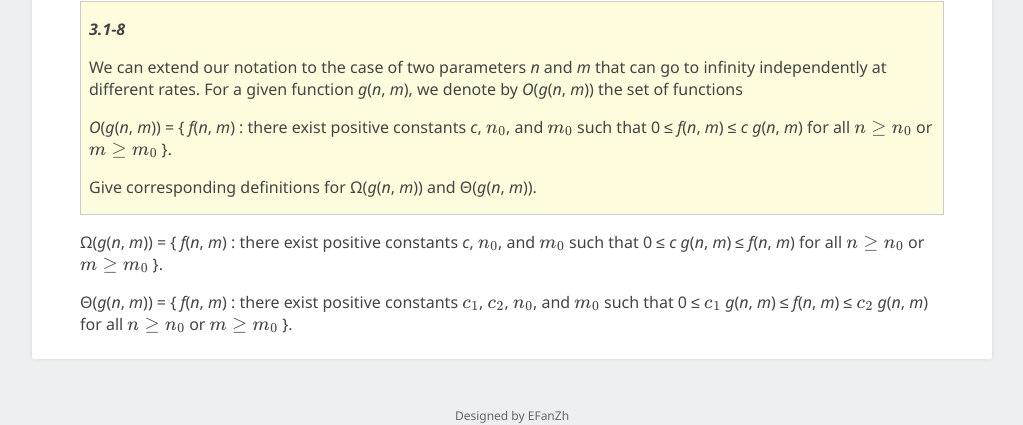
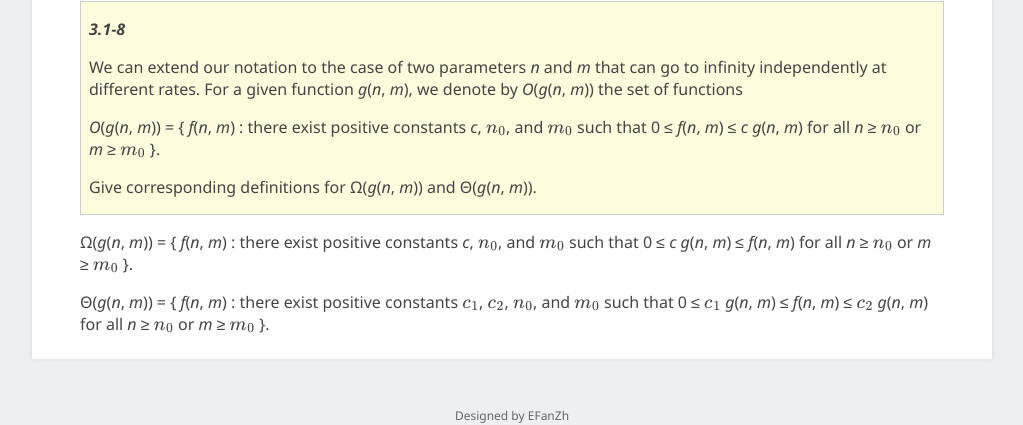
Before and after one commit to EFanZh/efanzh.github.io, a Jekyll site: the page built from _posts/2018-10-05-introduction-to-algorithms-exercises.md, in a window 1280 px wide and 900 px high, scrolled down 15377 px. Shown: the part 428-853 px from the top of the window, without its empty margins (128-1151 px from the left). Built offline with Jekyll 4.4.1, drawn with Linux system fonts in a browser that asks for light colours; formulas are drawn with MathJax 3.

Commit message:
Update variable style

```diff
--- a/_posts/2018-10-05-introduction-to-algorithms-exercises.md
+++ b/_posts/2018-10-05-introduction-to-algorithms-exercises.md
@@ -747,12 +747,12 @@ impossible, so *f*(*n*) does not exist. So *o*(*g*(*n*)) ∩ *ω*(*g*(*n*)) is t
 > different rates. For a given function *g*(*n*, *m*), we denote by *O*(*g*(*n*, *m*)) the set of functions
 >
 > *O*(*g*(*n*, *m*)) = { *f*(*n*, *m*) : there exist positive constants *c*, $n_0$, and $m_0$ such that
-> 0 ≤ *f*(*n*, *m*) ≤ *c* *g*(*n*, *m*) for all $n ≥ n_0$ or $m ≥ m_0$ }.
+> 0 ≤ *f*(*n*, *m*) ≤ *c* *g*(*n*, *m*) for all *n* ≥ $n_0$ or *m* ≥ $m_0$ }.
 >
 > Give corresponding definitions for Ω(*g*(*n*, *m*)) and Θ(*g*(*n*, *m*)).
 
 Ω(*g*(*n*, *m*)) = { *f*(*n*, *m*) : there exist positive constants *c*, $n_0$, and $m_0$ such that
-0 ≤ *c* *g*(*n*, *m*) ≤ *f*(*n*, *m*) for all $n ≥ n_0$ or $m ≥ m_0$ }.
+0 ≤ *c* *g*(*n*, *m*) ≤ *f*(*n*, *m*) for all *n* ≥ $n_0$ or *m* ≥ $m_0$ }.
 
 Θ(*g*(*n*, *m*)) = { *f*(*n*, *m*) : there exist positive constants $c_1$, $c_2$, $n_0$, and $m_0$ such that
-0 ≤ $c_1$ *g*(*n*, *m*) ≤ *f*(*n*, *m*) ≤ $c_2$ *g*(*n*, *m*) for all $n ≥ n_0$ or $m ≥ m_0$ }.
+0 ≤ $c_1$ *g*(*n*, *m*) ≤ *f*(*n*, *m*) ≤ $c_2$ *g*(*n*, *m*) for all *n* ≥ $n_0$ or *m* ≥ $m_0$ }.
```
